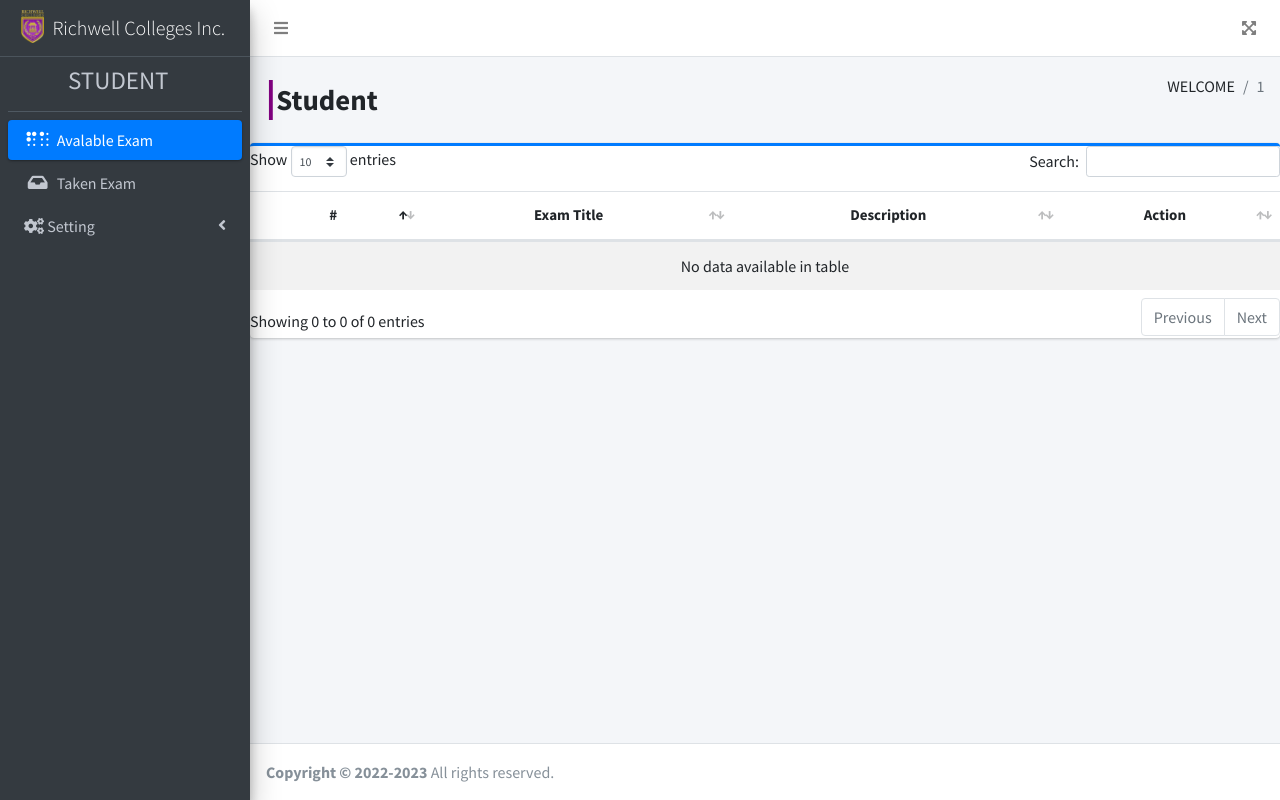
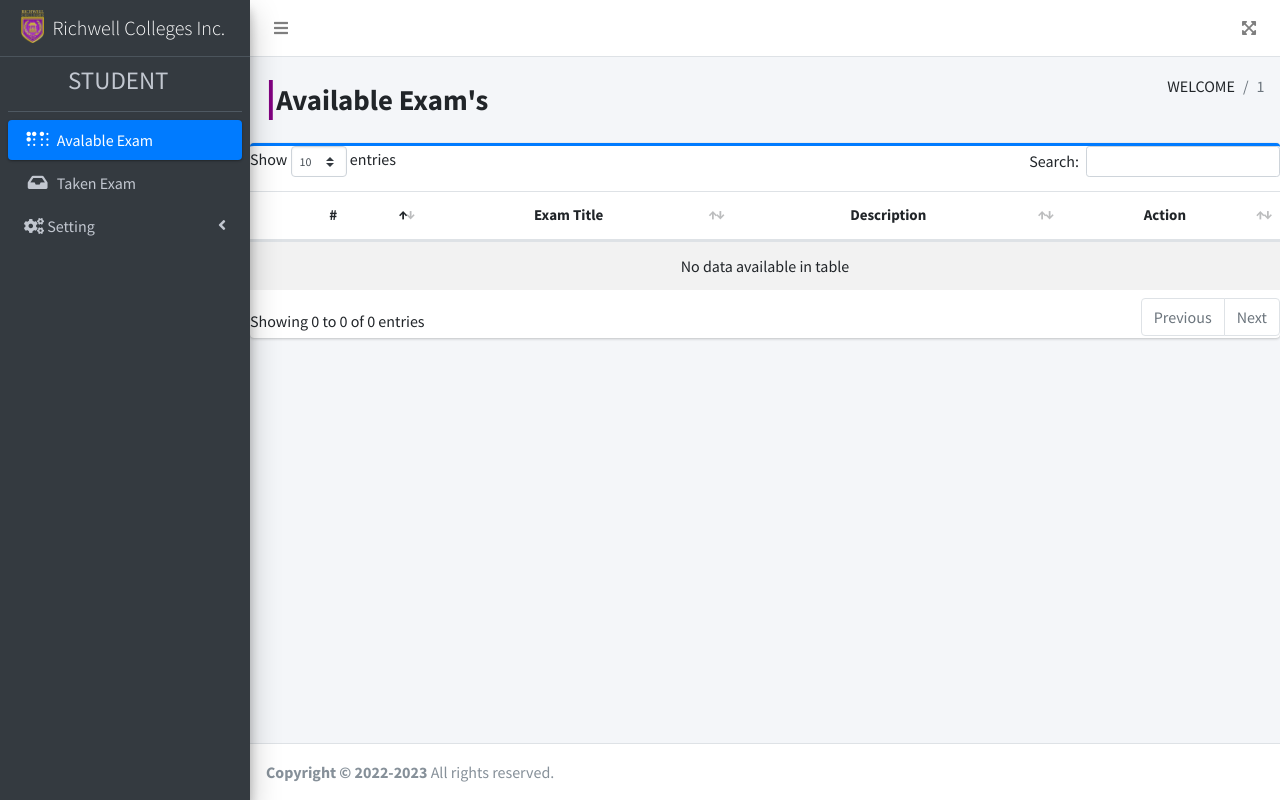
Before and after one commit to acostales08/QRattendance, a PHP site: page /pages/student-dashboard/student.php in a window 1280 px wide. Run offline with PHP 8.4, Linux system fonts and the light colour scheme; the visitor is signed in with stand-in values (Sample User, id 1); data comes from the database, SQL or seed files in the repository; data that the repository does not hold is empty; some libraries are stand-ins or nearby versions.

Commit message:
Add files via upload

```diff
--- a/pages/student-dashboard/student.php
+++ b/pages/student-dashboard/student.php
@@ -54,7 +54,7 @@ include '../config.php';
       <div class="container-fluid">
         <div class="row mb-2">
             <div class="col-sm-6">
-            <h1 class="m-0"><span style = "color: purple; font-size: 40px; width: 2rem;"><b>|</span>Student</b></h1>
+            <h1 class="m-0"><span style = "color: purple; font-size: 40px; width: 2rem;"><b>|</span>Available Exam's</b></h1>
             </div><!-- /.col -->
             <div class="col-sm-6">
               <ol class="breadcrumb float-sm-right">
```
